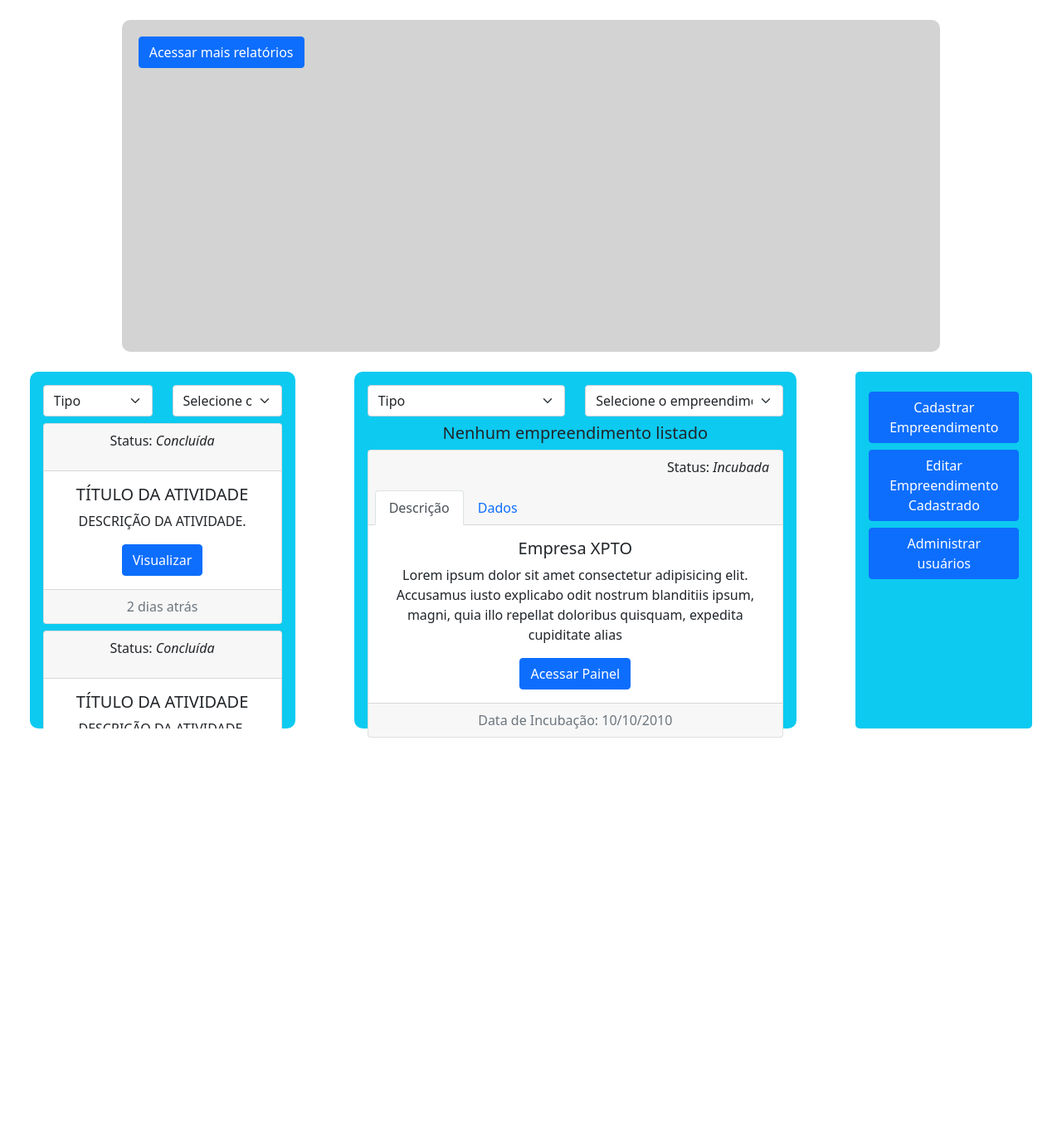
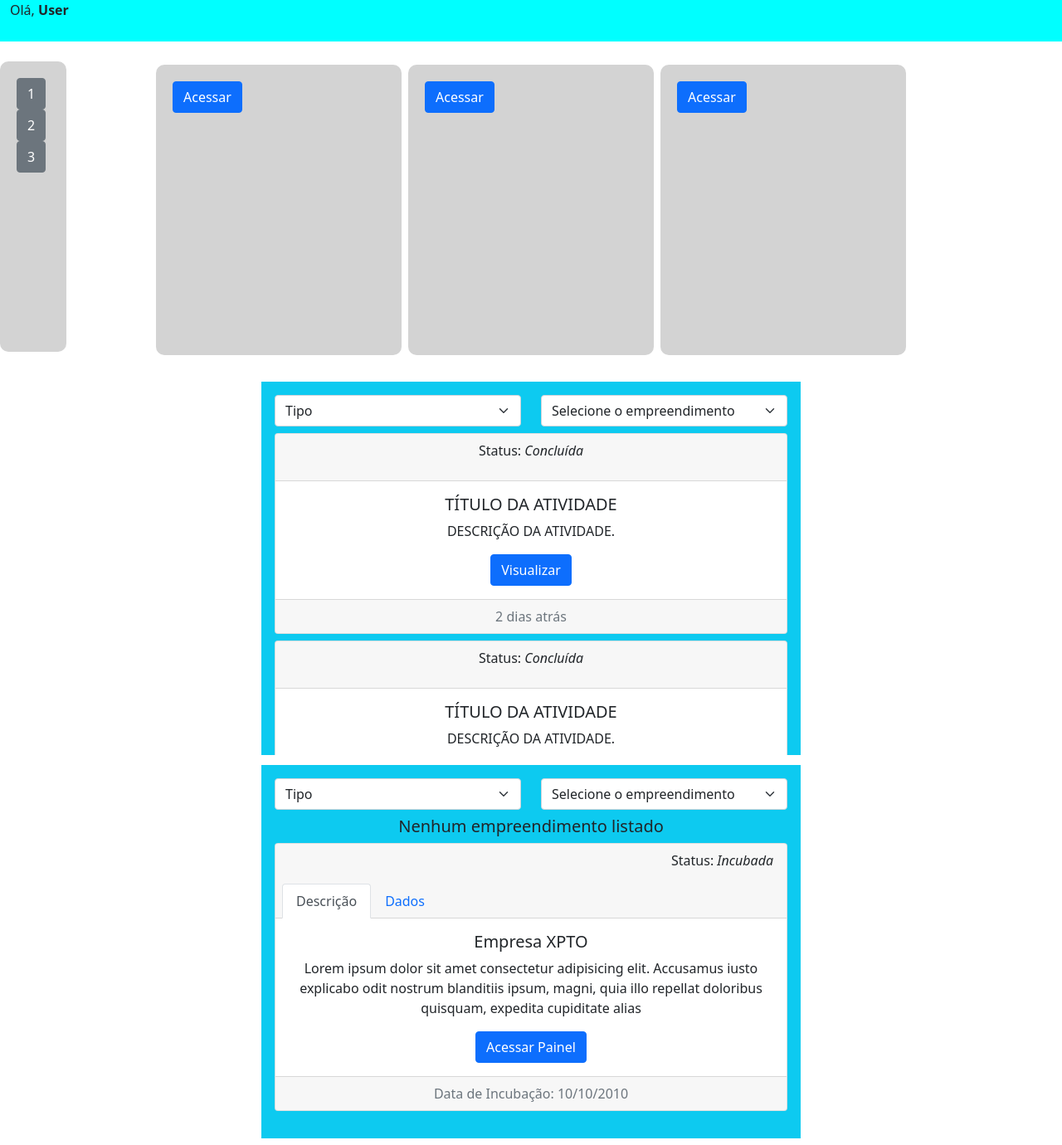
Before and after one commit to cefetfriburgo/Projeto-Gestao-IETEC, a PHP site: page /painel-administrativo/index.html in a window 1280 px wide. Shown: the whole page at 83% size. Before the commit the page ends 889 px from the top, so only its background shows below. Run offline with PHP 8.4, Linux system fonts and the light colour scheme.

Commit message:
nova ideia de estruturacao painel adm

```diff
--- a/src/painel-administrativo/estilo.css
+++ b/src/painel-administrativo/estilo.css
@@ -6,31 +6,36 @@
 
 
 .altura-conteiners{
-	height: 430px;
+	height: 450px;
 }
 .rolagem{
 	overflow-y: auto;
 }
 
 
-#div-relatorios{
+.div-ferramentas{
 	background-color: lightgrey;
 	border-radius: 10px;
 	padding: 20px;
 
-	height: 400px;
+	width: 80px;
+	height: 350px;
+
+	position: absolute;
+	left: 0;
 }
-#div-novidades{
+.div-relatorios{
+	background-color: lightgrey;
 	border-radius: 10px;
-}
-#div-listagem{
-	border-radius: 10px;
-}
-#div-outras{
-	border-radius: 5px;
+	padding: 20px;
+
+	height: 350px;
 }
 
 
+#div-novidades, #div-listagem{
+	width: 650px;
+}
 .novidades{
 	background-color: lightblue;
 }
--- a/src/painel-administrativo/index.html
+++ b/src/painel-administrativo/index.html
@@ -10,21 +10,44 @@
 </head>
 <body>
 	<div class="container-fluid"> <!-- CONTEINER GERAL DAS FUNCIONALIDADES -->
-		<!-- RELATÓRIOS DA INCUBADORA -->
+		<!-- PARTE SUPERIOR -->
+		<div class="row" style="background-color: cyan;height: 50px;">
+			<p>Olá, <b>User</b></p>
+		</div>
 		<div class="row m-4">
+			<div class="div-ferramentas">
+				<button type="button" class="btn btn-secondary" data-toggle="tooltip" data-placement="right" title="Cadastrar empreendimento">
+				  1
+				</button>
+				<button type="button" class="btn btn-secondary" data-toggle="tooltip" data-placement="right" title="Editar empreendimento cadastrado">
+				  2
+				</button>
+				<button type="button" class="btn btn-secondary" data-toggle="tooltip" data-placement="right" title="Adicionar usuários">
+				  3
+				</button>
+			</div>
 			<div class="d-flex justify-content-center">
-				<div id="div-relatorios" class="col-10">
+				<div class="div-relatorios col-3 m-1">
 					<div class="">
-
-						<button class="btn btn-primary">Acessar mais relatórios</button>
+						<button class="btn btn-primary">Acessar</button>
+					</div>
+				</div>
+				<div class="div-relatorios col-3 m-1">
+					<div class="">
+						<button class="btn btn-primary">Acessar</button>
+					</div>
+				</div>
+				<div class="div-relatorios col-3 m-1">
+					<div class="">
+						<button class="btn btn-primary">Acessar</button>
 					</div>
 				</div>
 			</div>
 		</div>
 
-		<div class="row justify-content-around">
+		<div class="row justify-content-center">
 			<!-- LISTAGEM DE NOVIDADES -->
-			<div id="div-novidades" class="col-3 altura-conteiners bg-info rolagem p-3">
+			<div id="div-novidades" class="col-4 m-1 altura-conteiners bg-info rolagem p-3">
 				<div class="row mb-2">
 					<div class="col-6">
 						<select class="form-select form-selec-sm"> <!-- SELEÇÃO DINÂMICA SEM BOTÃO -->
@@ -85,7 +108,7 @@
 			</div>
 
 			<!-- LISTAGEM DE EMPREENDIMENTOS -->
-			<div id="div-listagem" class="col-5 altura-conteiners bg-info p-3">
+			<div id="div-listagem" class="col-5 m-2 altura-conteiners bg-info p-3">
 				<div class="row mb-2">
 					<div class="col-6">
 						<select class="form-select form-selec-sm"> <!-- SELEÇÃO DINÂMICA SEM BOTÃO -->
@@ -130,25 +153,6 @@
 					</div>
 				</div>
 			</div>
-
-			<!-- OUTRAS FUNÇÕES -->
-			<div id="div-outras" class="col-2 altura-conteiners bg-info rolagem p-3">
-				<div class="d-grid mx-auto mt-2">
-					<button class="btn btn-primary" onclick="window.open('../cadastro-empreendimento/index.html')">
-						Cadastrar Empreendimento
-					</button>
-				</div>
-				<div class="d-grid mx-auto mt-2">
-					<button class="btn btn-primary" onclick="window.open('../','_blank')">
-						Editar Empreendimento Cadastrado
-					</button>
-				</div>
-				<div class="d-grid mx-auto mt-2">
-					<button class="btn btn-primary" onclick="window.open('../','_blank')">
-						Administrar usuários
-					</button>
-				</div>
-			</div>
 		</div>
 	</div>
 </body>
```
